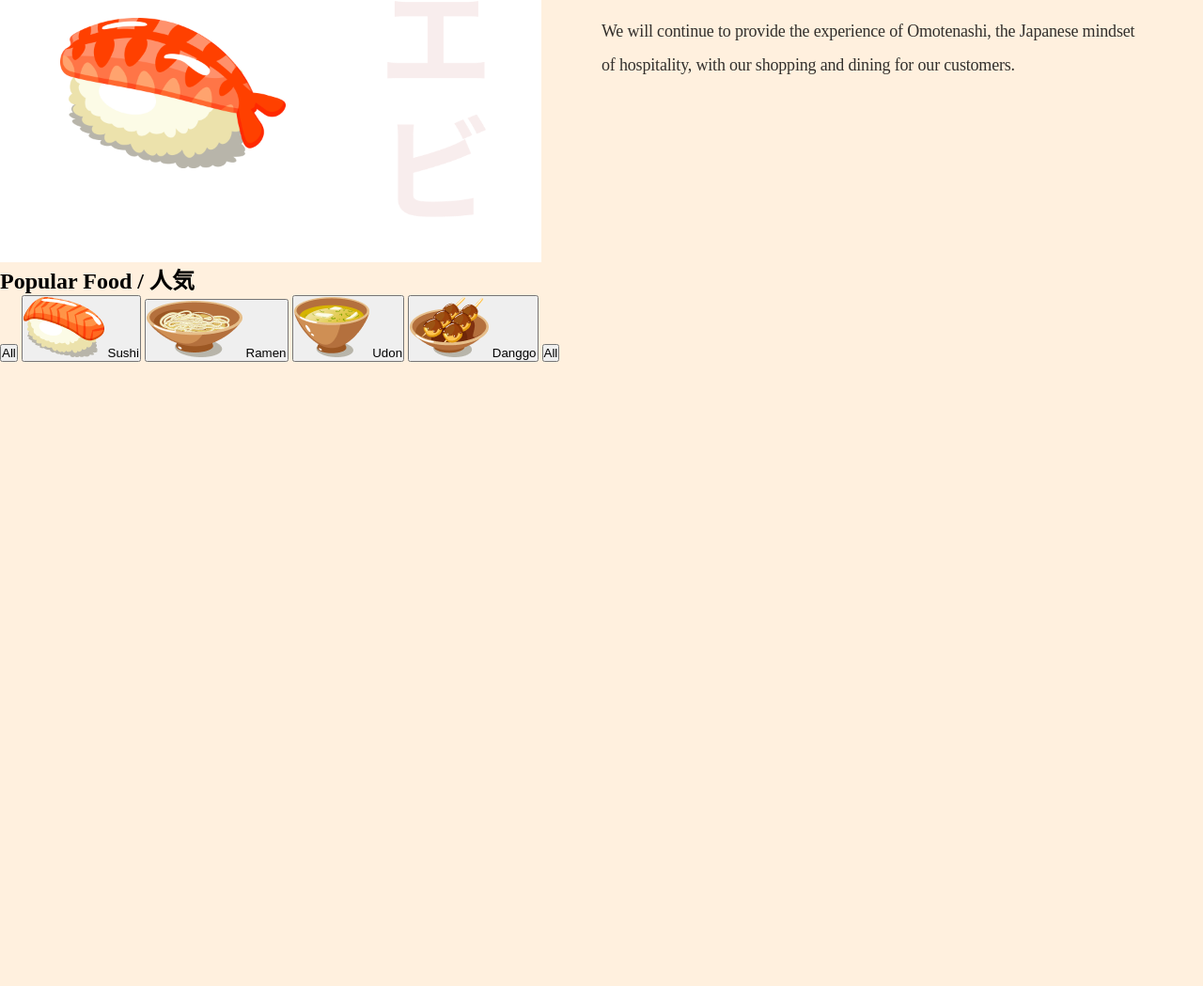
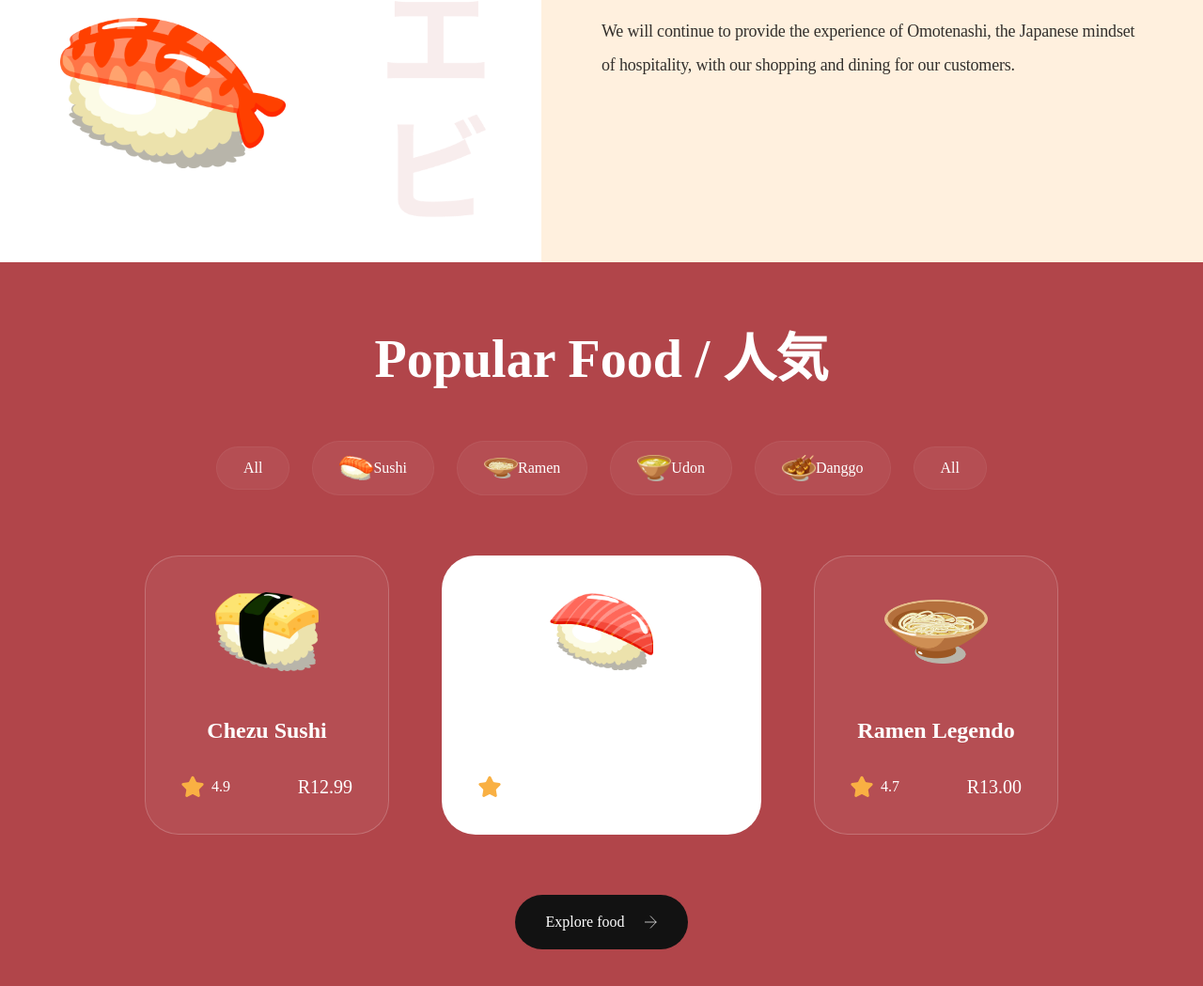
Before and after one commit to DevNtokozo/Sushi, a website built with Vite: page index.html in a window 1280 px wide. Shown: the part 1236-2285 px from the top of the page at 94% size. Before the commit the page ends 1621 px from the top, so only its background shows below. Built offline with nearby package versions, Linux system fonts and the light colour scheme; files whose address does not match are found by name.

Commit message:
Busy with popular section

```diff
--- a/css/sections/popular.css
+++ b/css/sections/popular.css
@@ -0,0 +1,175 @@
+.popular-foods {
+    display: flex;
+    flex-direction: column;
+
+    padding: 64px;
+    background-color: #b1454a;
+    background-image: url("../assets/popular_bg.png");
+    background-repeat: no-repeat;
+    background-position: center;
+    background-size: contain;
+
+    overflow: hidden;
+}
+
+.popular-foods__title {
+    font-size: 56px;
+    line-height: 78px;
+    color: #fff;
+    text-align: center;
+    font-weight: 600;
+    font-family: var(--playfair-display);
+}
+
+.popular-foods__filters {
+    display: flex;
+    justify-content: center;
+    align-items: center;
+
+    gap: 24px;
+    max-width: 100%;
+    margin-top: 48px;
+    overflow-x: auto;
+}
+
+.popular-foods__filter-btn {
+    font-size: 16px;
+    font-weight: 300;
+    line-height: 24px;
+    font-family: var(--plus-jakarta-sans);
+
+    color: #fff;
+    display: flex;
+    flex-direction: row;
+    align-items: center;
+
+    padding: 10px 28px;
+    border-radius: 30px;
+    border: 1px solid rgba(255, 255, 255, 0.05);
+    background:rgba(255, 255, 255, 0.05);
+
+    cursor: pointer;
+}
+
+.popular-foods__filter-btn img {
+
+    width: 36px;
+    height: 36px;
+    object-fit: contain;
+}
+
+.popular-foods__filter-btn.active {
+    background: #fff;
+    color:#b1454a;
+
+}
+
+.popular-foods__filter-btn:hover{
+    background: #fff;
+    color:#b1454a;
+}
+
+.popular-foods__catalogue {
+    display: flex;
+    justify-content: center;
+    align-items: center;
+    flex-wrap: wrap;
+
+    gap: 56px;
+    margin-top: 64px;
+}
+
+.popular-foods__button {
+    display: flex;
+    justify-content: center;
+    align-items: center;
+
+    width: fit-content;
+    padding: 16px 32px;
+    margin: 64px auto 0 auto;
+    background: #121212;
+
+    cursor: pointer;
+    font-family: var(--plus-jakarta-sans);
+    outline: none;
+    border-radius: 64px;
+    border: 1px solid rgba(177, 69, 74, 0);
+    color: #fff;
+    line-height: 24px;
+    font-size: 16px;
+}
+
+.popular-foods__button img {
+    margin-left: 21px;
+    width: 14px;
+    height: 14px;
+    object-fit: contain;
+}
+
+.popular-foods__card {
+    display: flex;
+    flex-direction: column;
+    align-items: center;
+    height: fit-content;
+
+    min-width: 260px;
+    padding: 38px;
+    background: rgba(255, 255, 255, 0.05);
+    border-radius: 36px;
+    border: 1px solid rgba(255, 255, 255, 0.2);
+    cursor: pointer;
+}
+
+.popular-foods__card-image {
+    width: 110px;
+    height: 84px;
+    object-fit: contain;
+}
+
+.popular-foods__card-title {
+    font-size: 24px;
+    line-height: 32px;
+    color: #fff;
+    margin-top: 47px;
+    font-weight: 600;
+    font-family: var(--playfair-display);
+    text-align: center;
+}
+
+.popular-foods__card-details {
+    width: 100%;
+    margin-top: 32px;
+}
+
+.popular-foods__card-rating {
+    display: flex;
+    align-items: center;
+    gap: 8px;
+}
+
+.popular-foods__card-rating img {
+    width: 24px;
+    height: 24px;
+    object-fit: contain;
+}
+
+.popular-foods__card-rating p {
+    font-size: 16px;
+    font-weight: 300;
+    color: #fff;
+    font-family: var(--plus-jakarta-sans);
+}
+
+.popular-foods__card-price {
+    font-size: 20px;
+    font-weight: 500;
+    color: #fff;
+    font-family: var(--plus-jakarta-sans);
+    text-align: right;
+}
+
+.popular-foods__card.active-card {
+    background: #fff;
+    min-width: 340px;
+
+}
--- a/index.html
+++ b/index.html
@@ -106,14 +106,71 @@
     <h2 class="popular-foods__title">Popular Food / 人気</h2>
 
     <div class="popular-foods__filters sushi__hide-scrollbar">
-      <button class="popular-foods__filter-btn active">All</button>
+      <button class="popular-foods__filter-btn ">All</button>
       <button class="popular-foods__filter-btn"><img src="assets/sushi-9.png" alt="sushi 9" /> Sushi</button>
       <button class="popular-foods__filter-btn"><img src="assets/sushi-8.png" alt="sushi 8" /> Ramen</button>
       <button class="popular-foods__filter-btn"><img src="assets/sushi-7.png" alt="sushi 7" /> Udon</button>
       <button class="popular-foods__filter-btn"><img src="assets/sushi-6.png" alt="sushi 6" /> Danggo</button>
-      <button class="popular-foods__filter-btn">All</button>
+      <button class="popular-foods__filter-btn ">All</button>
 
     </div>
+
+    <div class="popular-foods__catalogue">
+      <article class="popular-foods__card">
+        <img class="popular-foods__card-image" src="assets/sushi-12.png" alt="Sushi-12" />
+        <h4 class="popular-foods__card-title">Chezu Sushi</h4>
+
+        <div class="popular-foods__card-details flex-between">
+          <div
+            class="popular-foods__card-rating">
+            <img src="assets/star.svg" alt="Star" />
+            <p>4.9</p>
+          </div>
+
+          <p class="popular-foods__card-price">R12.99</p>
+
+        </div>
+
+      </article>
+
+      <article class="popular-foods__card active-card">
+        <img class="popular-foods__card-image" src="assets/sushi-11.png" alt="Sushi-11" />
+        <h4 class="popular-foods__card-title">Original Sushi</h4>
+
+        <div class="popular-foods__card-details flex-between">
+          <div
+            class="popular-foods__card-rating">
+            <img src="assets/star.svg" alt="Star" />
+            <p>5.0</p>
+          </div>
+
+          <p class="popular-foods__card-price">R19.00</p>
+
+        </div>
+
+      </article>
+
+      <article class="popular-foods__card">
+        <img class="popular-foods__card-image" src="assets/sushi-10.png" alt="Sushi-10" />
+        <h4 class="popular-foods__card-title">Ramen Legendo</h4>
+
+        <div class="popular-foods__card-details flex-between">
+          <div
+            class="popular-foods__card-rating">
+            <img src="assets/star.svg" alt="Star" />
+            <p>4.7</p>
+          </div>
+
+          <p class="popular-foods__card-price">R13.00</p>
+
+        </div>
+
+      </article>
+    </div>
+
+    <button class="popular-foods__button">Explore food
+      <img src="assets/arrow-right.svg" alt="arrow-right" />
+    </button>
   </section>
 
   <script src="js/script.js" type="module"></script>
```
